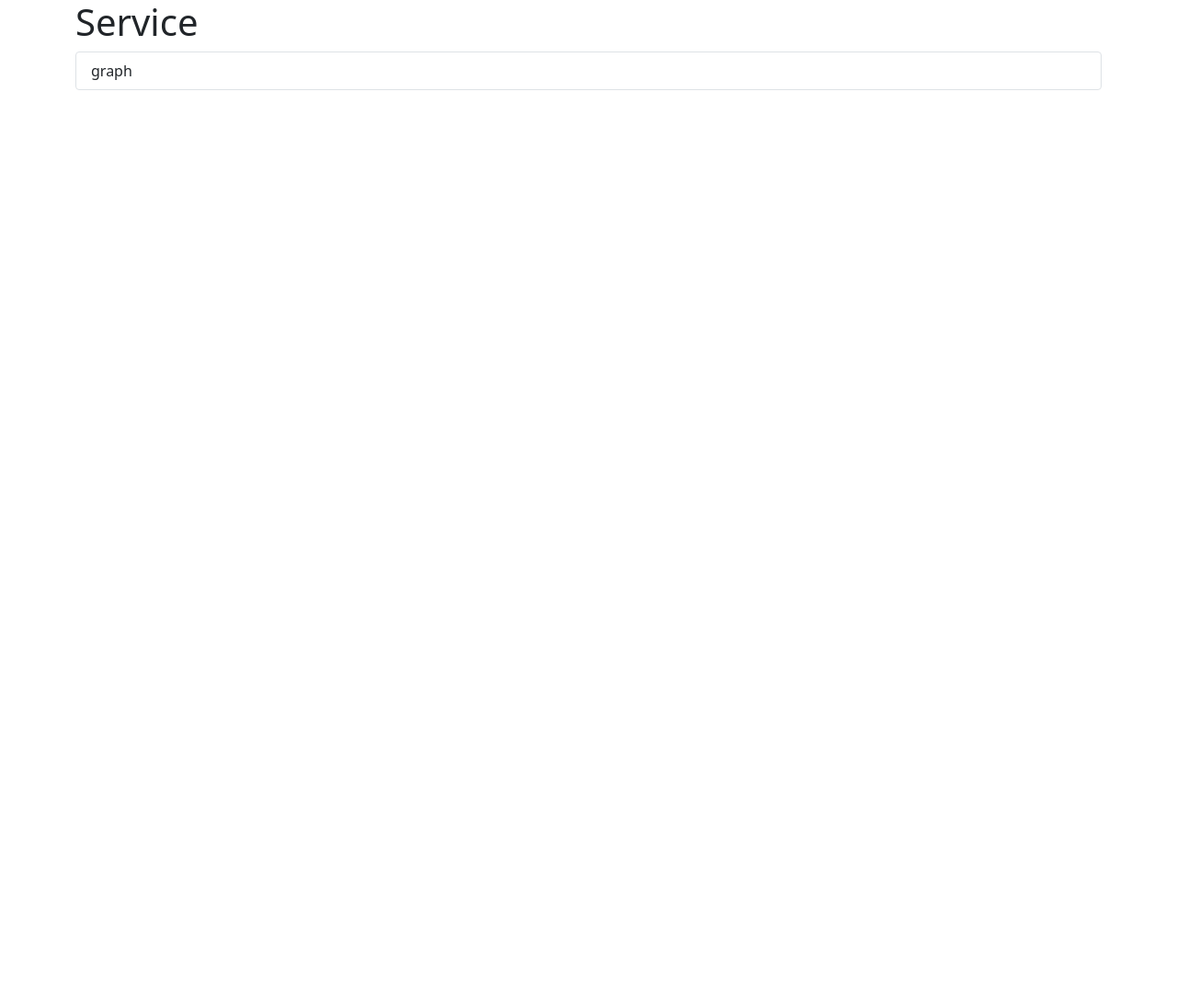
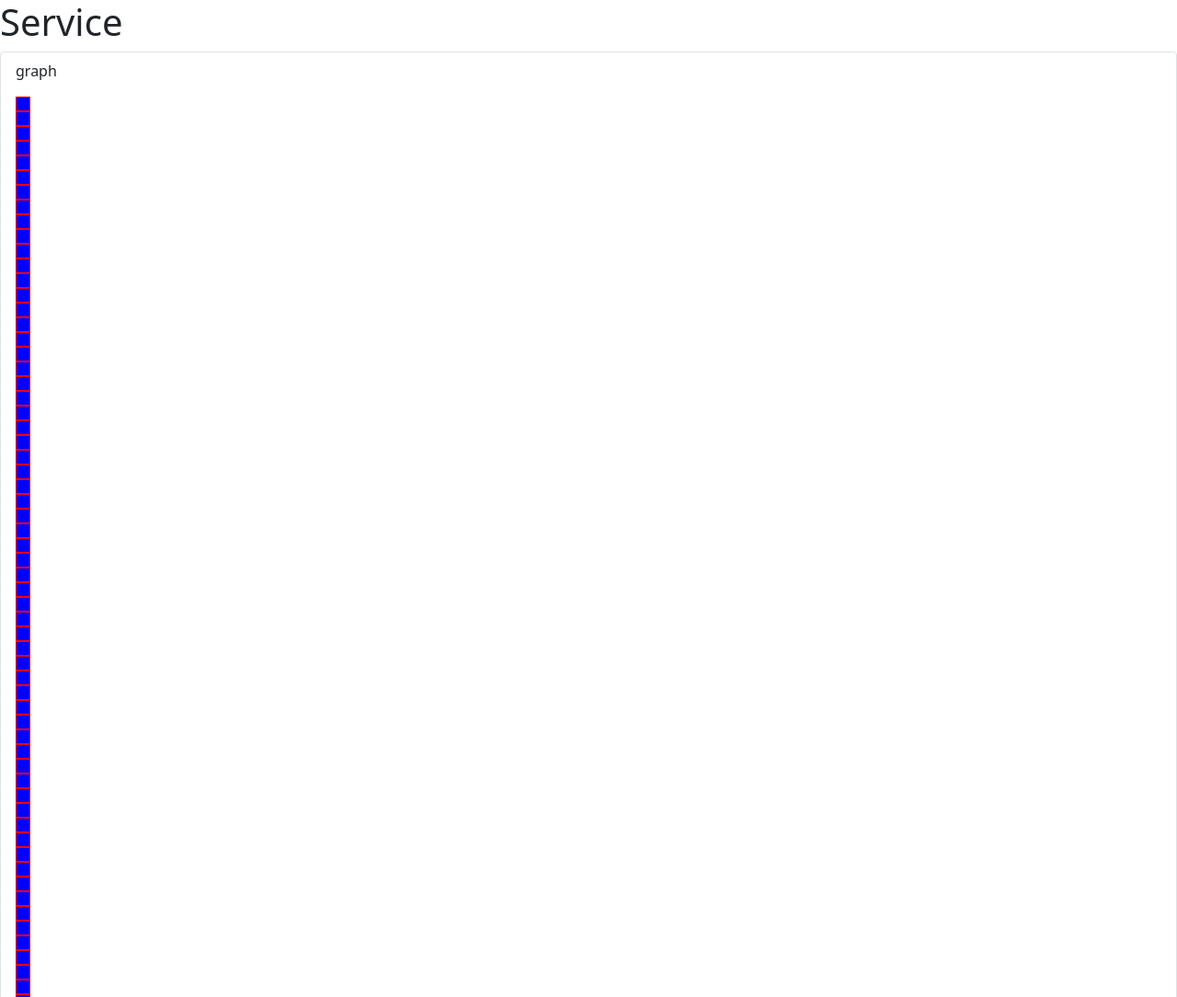
Before and after one commit to howemi/trake, a browser extension: page index.html in a window 1280 px wide. Shown: the top 1084 px of the page at 92% size. Before the commit the page ends 800 px from the top, so only its background shows below. Drawn offline with nearby package versions, Linux system fonts and the light colour scheme.

Commit message:
Make boxes

```diff
--- a/display.js
+++ b/display.js
@@ -1,4 +1,9 @@
 let graph = document.getElementById("graph");
+for (let i = 0; i < 365; i++) {
+  let add = document.createElement("div");
+  add.classList.add("box");
+  graph.appendChild(add);
+}
 
 chrome.storage.sync.get("color", ({ color }) => {
   graph.style.backgroundColor = color;
--- a/index.html
+++ b/index.html
@@ -4,12 +4,15 @@
   <meta charset="UTF-8">
   <title>Track website usage</title>
   <link rel="stylesheet" href="https://cdn.jsdelivr.net/npm/bootstrap@5.1.3/dist/css/bootstrap.min.css" integrity="sha384-1BmE4kWBq78iYhFldvKuhfTAU6auU8tT94WrHftjDbrCEXSU1oBoqyl2QvZ6jIW3" crossorigin="anonymous">
+  <link rel="stylesheet" href="style.css">
 </head>
 <body>
-  <div class="container">
+  <div>
     <h1>Service</h1>
     <div class="border rounded py-2">
-      <div id="graph" class="d-flex mx-3">graph</div>
+      <div id="graph" class="mx-3">
+        <p>graph</p>
+      </div>
     </div>
   </div>
   <script src="display.js"></script>
--- /dev/null
+++ b/style.css
@@ -0,0 +1,7 @@
+.box {
+    display: block;
+    border: 1px solid red;
+    background-color: blue;
+    width: 16px;
+    height: 16px;
+}
```
